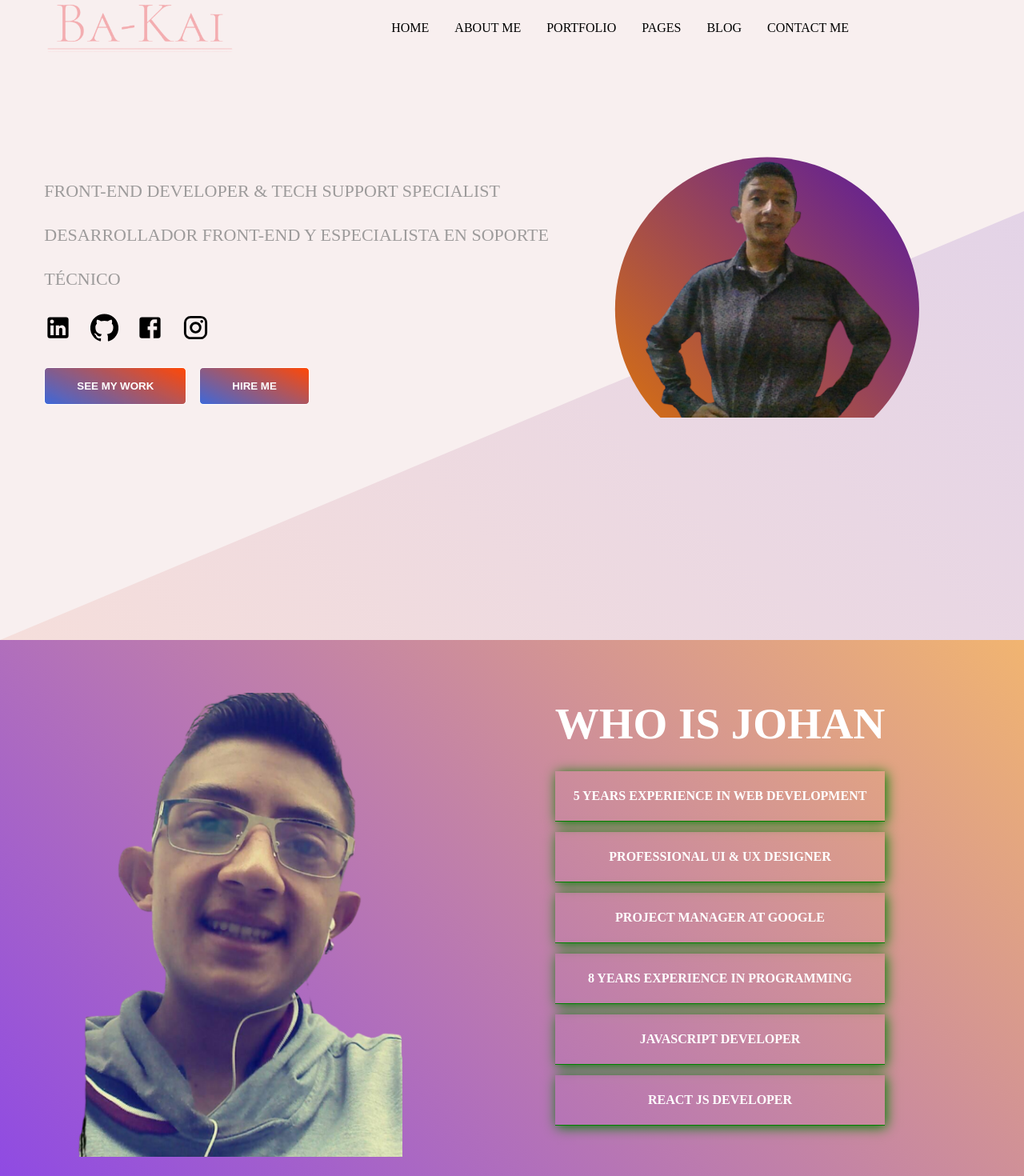
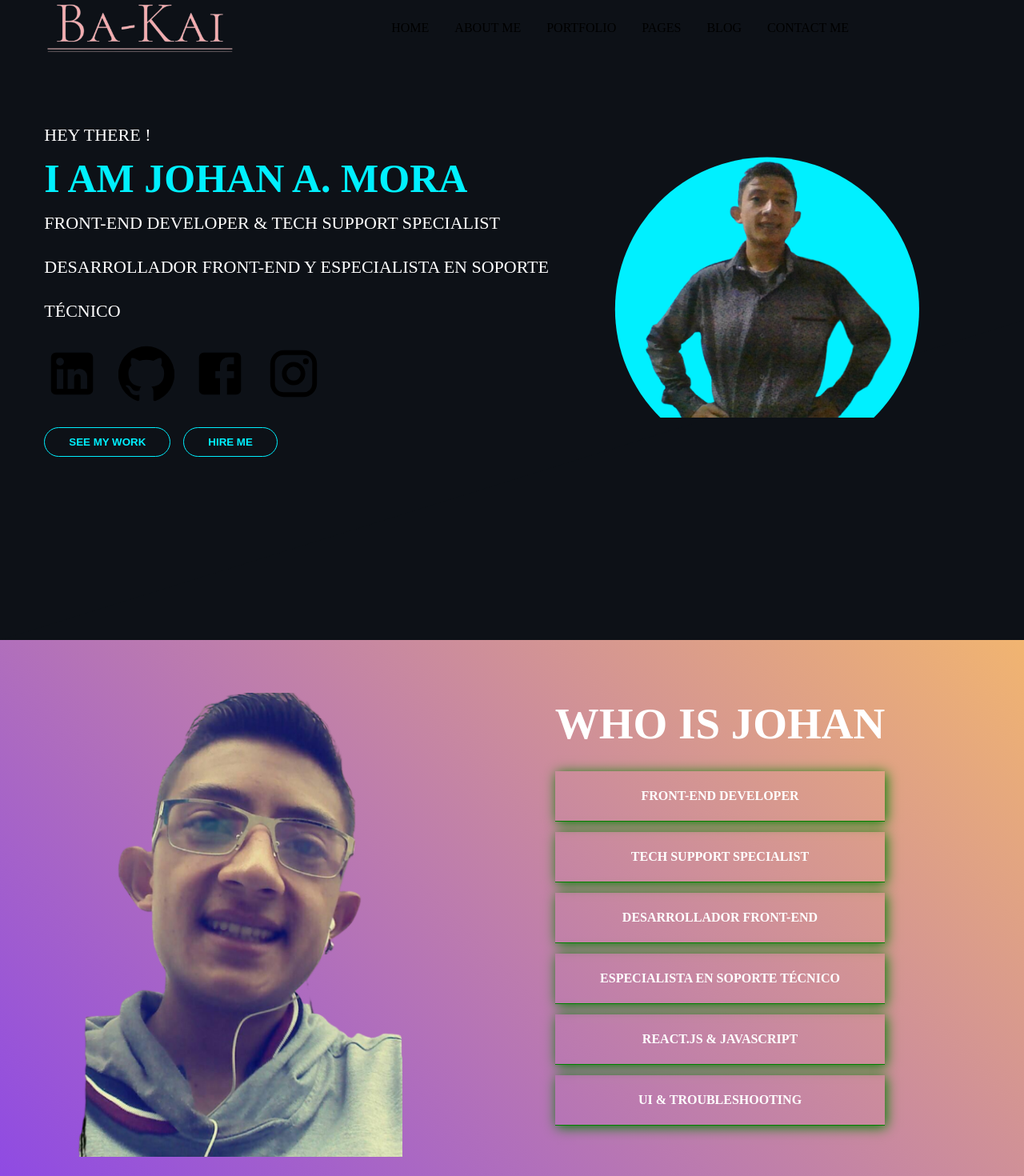
Before and after one commit to BaKai209/portafolio-web, a React (Create React App) app: page / in a window 1280 px wide. Shown: the top 1470 px of the page at 80% size. Built offline with nearby package versions, Linux system fonts and the light colour scheme.

Commit message:
new interface

```diff
--- a/package.json
+++ b/package.json
@@ -3,11 +3,12 @@
   "version": "0.1.0",
   "private": true,
   "dependencies": {
+    "@material-ui/core": "^4.12.4",
     "@material-ui/icons": "^4.11.2",
     "@testing-library/jest-dom": "^5.16.1",
     "@testing-library/react": "^12.1.2",
     "@testing-library/user-event": "^13.5.0",
-    "node-sass": "^7.0.1",
+    "sass": "^1.77.0",
     "react": "^17.0.2",
     "react-dom": "^17.0.2",
     "react-router-dom": "^6.2.1",
--- a/src/components/AboutMe.js
+++ b/src/components/AboutMe.js
@@ -15,12 +15,12 @@ const AboutMe = () => {
 
         <div className="section__content">
           <h1>Who is Johan</h1>
-          <p>5 years experience in Web Development</p>
-          <p>Professional UI & UX Designer</p>
-          <p>Project Manager at Google</p>
-          <p>8 years experience in Programming</p>
-          <p>Javascript Developer</p>
-          <p>React js Developer</p>
+          <p>Front-End Developer</p>
+          <p>Tech Support Specialist</p>
+          <p>Desarrollador Front-End</p>
+          <p>Especialista en Soporte Técnico</p>
+          <p>React.js & JavaScript</p>
+          <p>UI & Troubleshooting</p>
         </div>
 
       </div>
--- a/src/components/Main.js
+++ b/src/components/Main.js
@@ -13,8 +13,10 @@ const Main = () => {
 
         <div className="main__content">
           <div className='text'>
-          <p>Front-End Developer & Tech Support Specialist</p>
-          <p>Desarrollador Front-End y Especialista en Soporte Técnico</p>
+            <p>Hey There !</p>
+            <h1>I Am Johan A. Mora</h1>
+            <p>Front-End Developer & Tech Support Specialist</p>
+            <p>Desarrollador Front-End y Especialista en Soporte Técnico</p>
 
             <div className="icons">
               <LinkedIn className='icon' />
--- a/src/styles/Main.scss
+++ b/src/styles/Main.scss
@@ -1,7 +1,7 @@
 .main{
     min-height: 100vh;
     max-width: 100%;
-    background-color: #f8efef;
+    background-color: #0d1117;
     position: relative;
 
     &::before,&::after{
@@ -11,8 +11,8 @@
     }
 
     &::before{
-        clip-path: polygon(100% 33%, 0% 100%, 100% 100%);
-        background:linear-gradient(45deg,rgba(216, 46, 8, 0.085),rgba(62, 7, 189, 0.126));
+        clip-path: polygon(100% 50%, 0% 100%, 100% 100%);
+        background: #0d1117;
         width: 100%;
         height: 100%;
     }
@@ -35,7 +35,7 @@
     line-height: 55px;
 
     p{
-        color: rgb(157, 155, 155);
+        color: #ffffff;
         text-transform: uppercase;
         font-size: 22px;
     }
@@ -43,6 +43,7 @@
     h1{
         font-size: 50px;
         text-transform: uppercase;
+        color: #00f0ff;
     }
 }
 
@@ -52,11 +53,11 @@
     .icon{
         margin-top: 1rem;
         margin-right: 1.4rem;
-        font-size: 35px;
+        font-size: 70px;
         cursor: pointer;
 
         &:hover{
-            color: #E67A01;
+            color: #00f0ff;
         }
     }
 }
@@ -64,14 +65,14 @@
 .buttons{
 
     button{
-        padding: 15px  40px;
+        padding: 10px  30px;
         margin-top: 2rem;
         margin-right: 1rem;
-        background: linear-gradient(25deg,rgba(1, 60, 210, 0.753),rgb(255, 72, 6));
+        background: #0d1117;
         cursor: pointer;
-        color: #fff;
-        border-radius: 5px;
-        border:1px solid #fff;
+        color:  #00f0ff;
+        border-radius: 20px;
+        border:1px solid #00f0ff;
         text-transform: uppercase;
         font-weight: bolder;
     }
@@ -82,7 +83,7 @@
     cursor: pointer;
 
     img{
-        background: linear-gradient(45deg, rgb(230, 122, 1), rgb(62, 7, 189));
+        background: #00f0ff;
     }
 }
 
@@ -103,14 +104,14 @@
 
     .buttons{
         button{
-            padding: 8px 20px;
+            padding: 5px 25px;
             font-weight: normal;
         }
     }
 
     .icons{
         .icon{
-            font-size: 25px;
+            font-size: 205px;
         }
     }
 }
@@ -128,7 +129,7 @@
     }
 
     .main__img img{
-        width: 250px;
+        width: 300px;
     }
 
     .text{
@@ -142,6 +143,6 @@
     }
 
     .icons{
-        margin-left: 2rem;
+        margin-left: 200rem;
     }
 }
```
Also changed, not shown: 1 other file (tests, documents, lock files or other folders).
